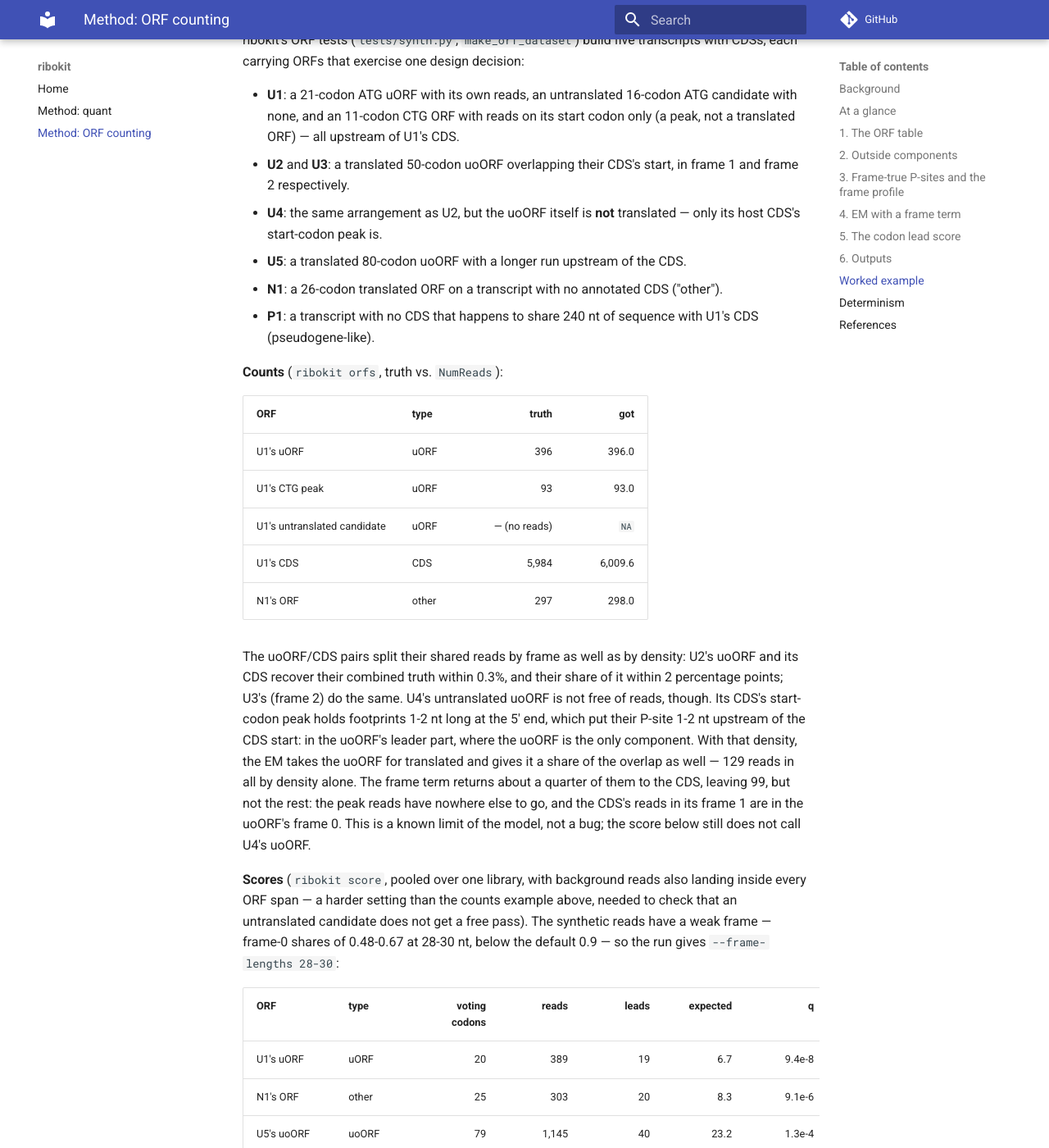
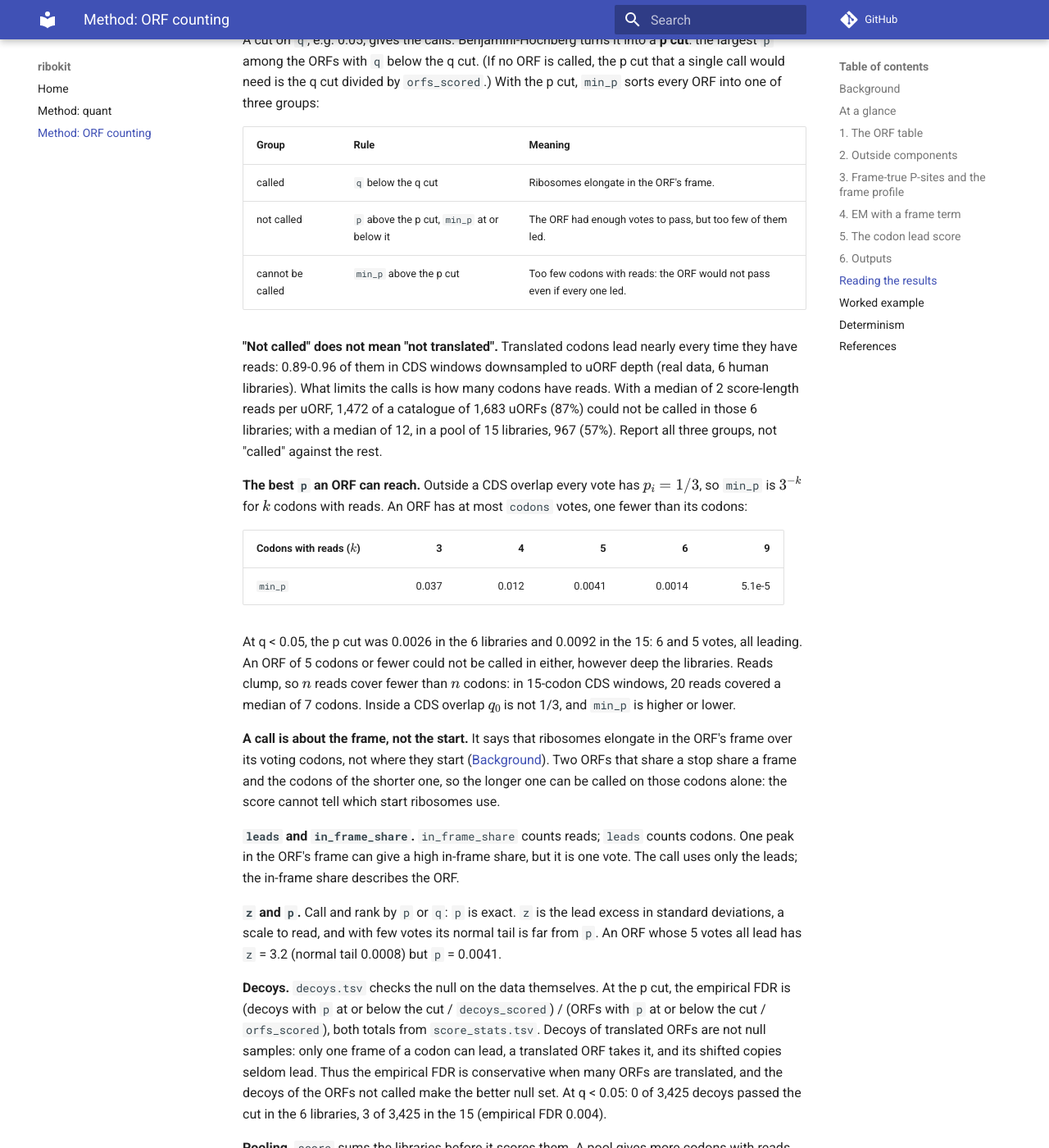
Before and after one commit to katarinagresova/ribokit, an MkDocs documentation site: the page built from docs/orfs.md, in a window 1280 px wide and 1400 px high, scrolled down 8741 px. Shown: the whole window at 82% size. Built offline with MkDocs 1.6.1 and Material for MkDocs 9.7.7, drawn with Linux system fonts in a browser that asks for light colours; comment, search, counter and statistics services are not loaded; some of the changed text lies outside the part shown.

Commit message:
docs: add a section on reading the results

```diff
--- a/docs/orfs.md
+++ b/docs/orfs.md
@@ -102,7 +102,7 @@ flowchart TB
 | A footprint's P-site offset depends on its length and phase; snapping every phase onto the CDS (as `quant` does) erases any other reading frame a read might be in. | Uses one offset per read length (the untrimmed phase), so every P-site keeps the frame it was sequenced in ([step 3](#3-frame-true-p-sites-and-the-frame-profile)). |
 | A footprint that merely overlaps an ORF's span was not necessarily made by a ribosome translating it. | Counts a codon as evidence only if ribosomes keep landing in that ORF's own reading frame ([step 5](#5-the-codon-lead-score)). |
 | ORFs overlap: a uORF can sit over a CDS's start out of frame; several candidates can share a stop. | Splits shared reads by an EM with a frame term, so reads go by frame as well as by density, not to whichever ORF is denser ([step 4](#4-em-with-a-frame-term)). |
-| Short ORFs, and ORFs with few reads, cannot tell translated from not. | Reports `min_p`: the best score the ORF's length and read depth could ever reach, next to its actual score. |
+| Short ORFs, and ORFs with few reads, cannot tell translated from not. | Reports `min_p`: the best score the ORF's length and read depth could ever reach, next to its actual score ([Reading the results](#reading-the-results)). |
 | A host CDS's own off-frame "noise" can look like translation in an ORF that overlaps it. | The null mixes in the host CDS's own frame profile where they overlap, instead of assuming an even 1/3 ([step 5](#5-the-codon-lead-score)). |
 
 ## 1. The ORF table
@@ -290,6 +290,72 @@ The columns of `scores.tsv`:
   votes has `z` = `NA`, `p` = 1 and `min_p` = 1.
 - `q`: Benjamini-Hochberg over every row, ORFs without votes included.
 
+## Reading the results
+
+A cut on `q`, e.g. 0.05, gives the calls. Benjamini-Hochberg turns it into a
+**p cut**: the largest `p` among the ORFs with `q` below the q cut. (If no ORF
+is called, the p cut that a single call would need is the q cut divided by
+`orfs_scored`.) With the p cut, `min_p` sorts every ORF into one of three
+groups:
+
+| Group | Rule | Meaning |
+|---|---|---|
+| called | `q` below the q cut | Ribosomes elongate in the ORF's frame. |
+| not called | `p` above the p cut, `min_p` at or below it | The ORF had enough votes to pass, but too few of them led. |
+| cannot be called | `min_p` above the p cut | Too few codons with reads: the ORF would not pass even if every one led. |
+
+**"Not called" does not mean "not translated".** Translated codons lead
+nearly every time they have reads: 0.89-0.96 of them in CDS windows downsampled
+to uORF depth (real data, 6 human libraries). What limits the calls is how many
+codons have reads. With a median of 2 score-length reads per uORF, 1,472 of a
+catalogue of 1,683 uORFs (87%) could not be called in those 6 libraries; with a
+median of 12, in a pool of 15 libraries, 967 (57%). Report all three groups,
+not "called" against the rest.
+
+**The best `p` an ORF can reach.** Outside a CDS overlap every vote has
+$p_i = 1/3$, so `min_p` is $3^{-k}$ for $k$ codons with reads. An ORF has at
+most `codons` votes, one fewer than its codons:
+
+| Codons with reads ($k$) | 3 | 4 | 5 | 6 | 9 |
+|---|---:|---:|---:|---:|---:|
+| `min_p` | 0.037 | 0.012 | 0.0041 | 0.0014 | 5.1e-5 |
+
+At q < 0.05, the p cut was 0.0026 in the 6 libraries and 0.0092 in the 15:
+6 and 5 votes, all leading. An ORF of 5 codons or fewer could not be called in
+either, however deep the libraries. Reads clump, so $n$ reads cover fewer than
+$n$ codons: in 15-codon CDS windows, 20 reads covered a median of 7 codons.
+Inside a CDS overlap $q_0$ is not 1/3, and `min_p` is higher or lower.
+
+**A call is about the frame, not the start.** It says that ribosomes elongate
+in the ORF's frame over its voting codons, not where they start
+([Background](#background)). Two ORFs that share a stop share a frame and the
+codons of the shorter one, so the longer one can be called on those codons
+alone: the score cannot tell which start ribosomes use.
+
+**`leads` and `in_frame_share`.** `in_frame_share` counts reads; `leads` counts
+codons. One peak in the ORF's frame can give a high in-frame share, but it is
+one vote. The call uses only the leads; the in-frame share describes the ORF.
+
+**`z` and `p`.** Call and rank by `p` or `q`: `p` is exact. `z` is the lead
+excess in standard deviations, a scale to read, and with few votes its normal
+tail is far from `p`. An ORF whose 5 votes all lead has `z` = 3.2 (normal tail
+0.0008) but `p` = 0.0041.
+
+**Decoys.** `decoys.tsv` checks the null on the data themselves. At the p cut,
+the empirical FDR is (decoys with `p` at or below the cut / `decoys_scored`) /
+(ORFs with `p` at or below the cut / `orfs_scored`), both totals from
+`score_stats.tsv`. Decoys of translated ORFs are not null samples: only one
+frame of a codon can lead, a translated ORF takes it, and its shifted copies
+seldom lead. Thus the empirical FDR is conservative when many ORFs are
+translated, and the decoys of the ORFs not called make the better null set. At
+q < 0.05: 0 of 3,425 decoys passed the cut in the 6 libraries, 3 of 3,425 in
+the 15 (empirical FDR 0.004).
+
+**Pooling.** `score` sums the libraries before it scores them. A pool gives
+more codons with reads, up to the ORF's `codons`, and a translated codon with
+more reads leads more often, but no pool gives an ORF more votes than it has
+codons. With 15 libraries instead of 6, uORF calls went from 66 to 310.
+
 ## Worked example
 
 ribokit's ORF tests (`tests/synth.py`, `make_orf_dataset`) build five
```
